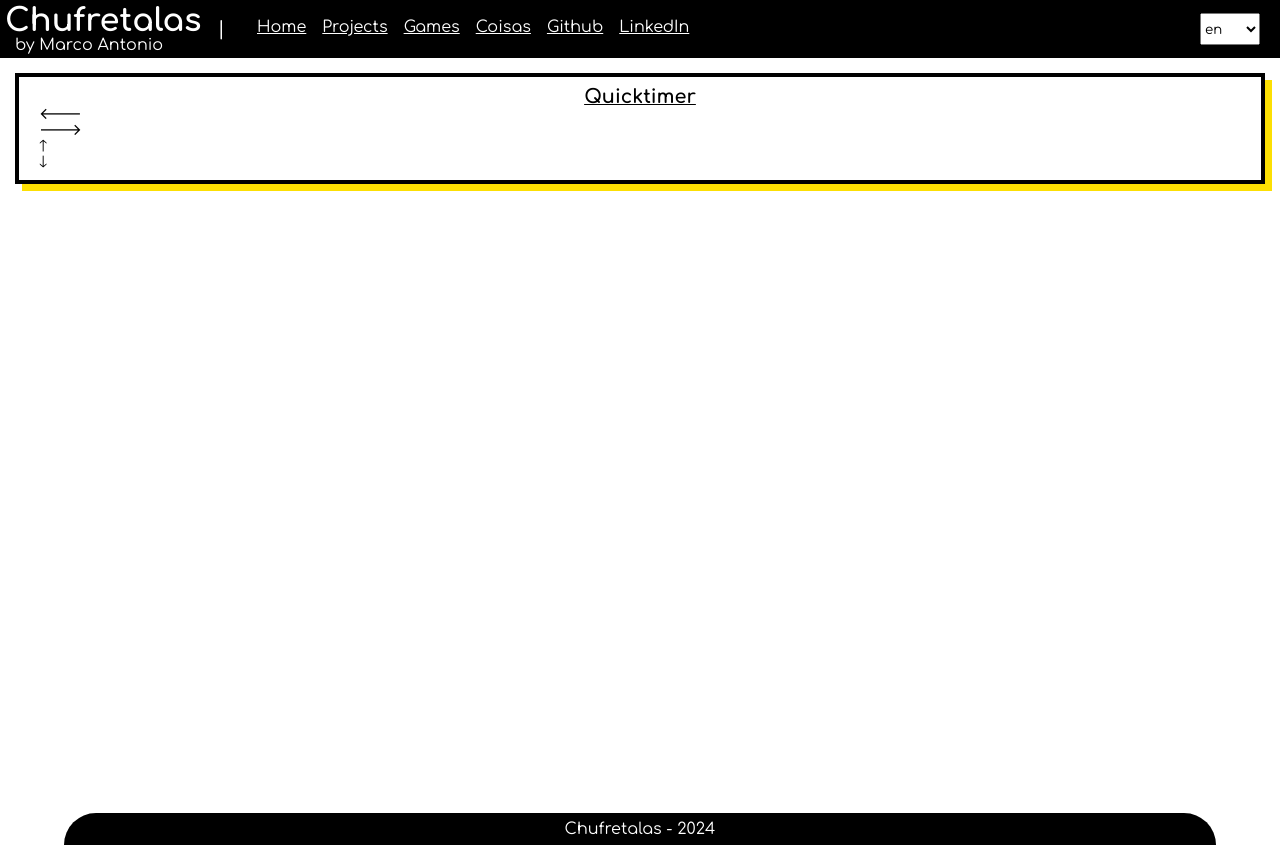
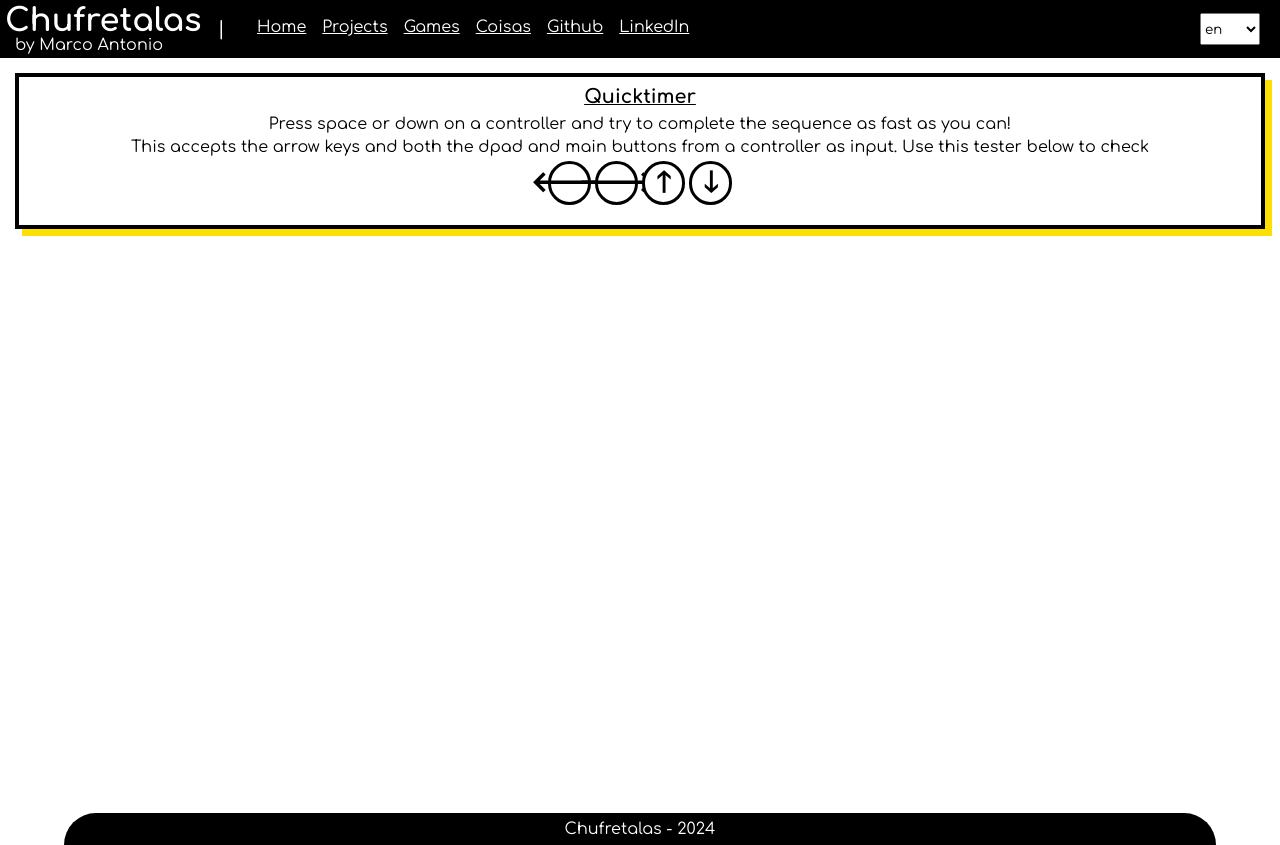
Before and after one commit to Chufretalas/chufretalas_site, a SvelteKit app: page /jogos/quicktimer in a window 1280 px wide. Built offline with nearby package versions, Linux system fonts and the light colour scheme.

Commit message:
made the keyboard controls

```diff
--- a/src/routes/jogos/quicktimer/+page.svelte
+++ b/src/routes/jogos/quicktimer/+page.svelte
@@ -11,7 +11,7 @@
         down: false,
     };
 
-    let buttonIndicators = {
+    let testerIndicators = {
         left: false,
         right: false,
         up: false,
@@ -19,11 +19,33 @@
     };
 
     function pressed(direction: "left" | "right" | "up" | "down") {
-        console.log(direction);
-        buttonIndicators[direction] = true;
+        testerIndicators[direction] = true;
         setTimeout(() => {
-            buttonIndicators[direction] = false;
-        }, 100);
+            testerIndicators[direction] = false;
+        }, 150);
+    }
+
+    function keyboardHandler(e: KeyboardEvent) {
+        if (e.code === "ArrowLeft") {
+            e.preventDefault();
+            pressed("left");
+        }
+        if (e.code === "ArrowRight") {
+            e.preventDefault();
+            pressed("right");
+        }
+        if (e.code === "ArrowUp") {
+            e.preventDefault();
+            pressed("up");
+        }
+        if (e.code === "ArrowDown") {
+            e.preventDefault();
+            pressed("down");
+        }
+
+        if (e.code === "Space") {
+            e.preventDefault();
+        }
     }
 
     function loop() {
@@ -34,7 +56,6 @@
 
         const gp = gamepads[0]!;
         // controller mapping https://w3c.github.io/gamepad/#
-        // console.log(gp.buttons[2].pressed)
         let leftPressed = gp.buttons[2].pressed || gp.buttons[14].pressed;
         let rightPressed = gp.buttons[1].pressed || gp.buttons[15].pressed;
         let upPressed = gp.buttons[3].pressed || gp.buttons[12].pressed;
@@ -65,20 +86,73 @@
 <svelte:window
     on:gamepadconnected={loop}
     on:gamepaddisconnected={() => cancelAnimationFrame(animation)}
+    on:keydown={keyboardHandler}
 />
 
 <main>
     <CoolBox title="Quicktimer" accentColor="#fcdf03">
-        <div class:pressed={buttonIndicators.left}>🡐</div>
-        <div class:pressed={buttonIndicators.right}>🡒</div>
-        <div class:pressed={buttonIndicators.up}>🡑</div>
-        <div class:pressed={buttonIndicators.down}>🡓</div>
+        <section class="intro_and_tester">
+            <p>
+                Press space or down on a controller and try to complete the
+                sequence as fast as you can!
+            </p>
+            <p>
+                This accepts the arrow keys and both the dpad and main buttons
+                from a controller as input. Use this tester below to check
+            </p>
+            <div class="tester_wrapper">
+                <span class:pressed={testerIndicators.left} class="tester"
+                    >🡐</span
+                >
+                <span class:pressed={testerIndicators.right} class="tester"
+                    >🡒</span
+                >
+                <span class:pressed={testerIndicators.up} class="tester">🡑</span
+                >
+                <span class:pressed={testerIndicators.down} class="tester"
+                    >🡓</span
+                >
+            </div>
+        </section>
     </CoolBox>
 </main>
 
 <style>
+    .intro_and_tester {
+        padding-top: 10px;
+    }
+
+    .intro_and_tester p {
+        text-align: center;
+        margin-bottom: 5px;
+    }
+
+    .tester_wrapper {
+        display: flex;
+        justify-content: center;
+        column-gap: 4px;
+        margin-top: 5px;
+        margin-bottom: 10px;
+    }
+
+    .tester {
+        display: inline-flex;
+        align-items: center;
+        justify-content: center;
+        border: 3px solid black;
+        font-size: 1.8rem;
+        width: 1.7rem;
+        height: 1.7rem;
+        font-weight: 900;
+        padding: 5px;
+        border-radius: 9999999px;
+        background-color: white;
+    }
+
     .pressed {
-        color: greenyellow;
-        font-size: 1rem;
+        color: white;
+        border-color: white;
+        background-color: black;
+        transition: all 50ms;
     }
 </style>
```
